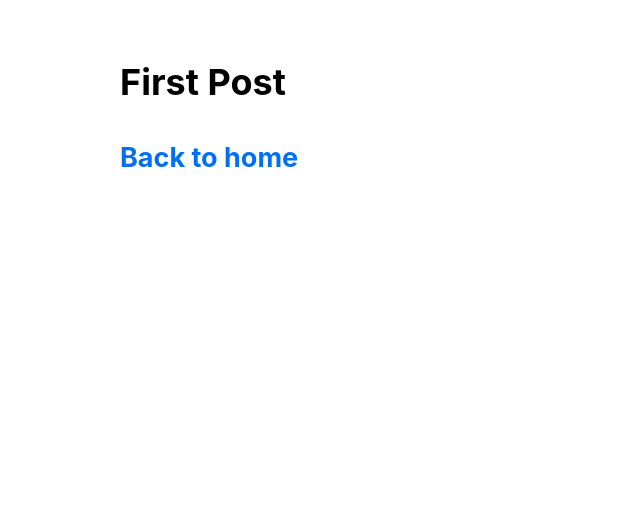
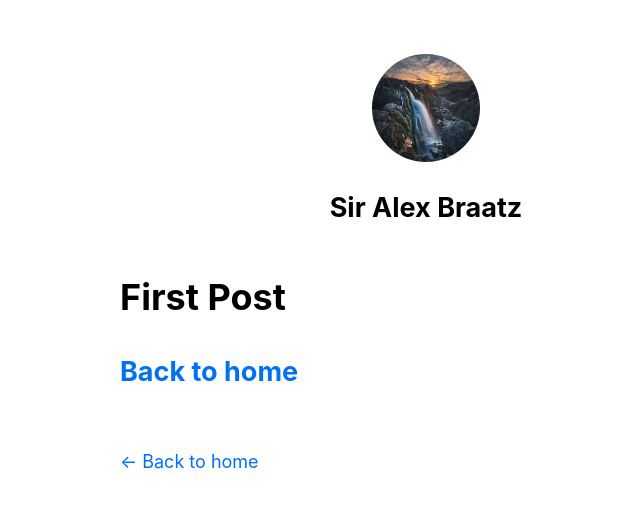
Before and after one commit to alexbraatz/blogpractice, a Next.js app: page /posts/first-post in a window 1280 px wide. Shown: the top 508 px of the page, without its empty margins (214-854 px from the left). Built offline with nearby package versions, Linux system fonts and the light colour scheme.

Commit message:
add functionality to first post page

```diff
--- a/components/layout.js
+++ b/components/layout.js
@@ -1,7 +1,75 @@
+import Head from 'next/head'
+import Image from 'next/image'
 import styles from './layout.module.css'
+import utilStyles from '../styles/utils.module.css'
+import Link from 'next/link'
 
-export default function Layout({ children }) {
-	return <div className={styles.container}>{children}</div>
+const name = 'Sir Alex Braatz'
+export const siteTitle = 'Alex Next.js sample site'
+
+export default function Layout({ children, home }) {
+	return (
+	<div className={styles.container}>
+		<Head>
+			<link rel="icon" href="/favicon.ico" />
+			<meta
+			  name="description"
+			  content="Learning how to build a site with Next.js baby!"
+			/>
+			<meta
+			  property="og:image"
+			  content={`https://og-image.vercel.app/${encodeURI(
+                siteTitle
+    		  )}.png?theme=light&md=0&fontSize=75px&images=https%3A%2F%2Fassets.vercel.com%2Fimage%2Fupload%2Ffront%2Fassets%2Fdesign%2Fnextjs-black-logo.svg`}
+        	/>
+			<meta name="og:title" content={siteTitle} />
+        	<meta name="twitter:card" content="summary_large_image" />
+      </Head>
+	  <header className={styles.header}>
+        {home ? (
+          <>
+            <Image
+              priority
+              src="/images/profile.jpg"
+              className={utilStyles.borderCircle}
+              height={144}
+              width={144}
+              alt={name}
+            />
+            <h1 className={utilStyles.heading2Xl}>{name}</h1>
+          </>
+        ) : (
+          <>
+            <Link href="/">
+              <a>
+                <Image
+                  priority
+                  src="/images/profile.jpg"
+                  className={utilStyles.borderCircle}
+                  height={108}
+                  width={108}
+                  alt={name}
+                />
+              </a>
+            </Link>
+            <h2 className={utilStyles.headingLg}>
+              <Link href="/">
+                <a className={utilStyles.colorInherit}>{name}</a>
+              </Link>
+            </h2>
+          </>
+        )}
+      </header>
+      <main>{children}</main>
+      {!home && (
+        <div className={styles.backToHome}>
+          <Link href="/">
+            <a>← Back to home</a>
+          </Link>
+        </div>
+      )}
+	</div>
+	)
 }
 
 // if you take a look at the HTML in your browser’s devtools, you’ll notice that the div rendered by
--- a/components/layout.module.css
+++ b/components/layout.module.css
@@ -4,7 +4,17 @@
 	max-width: 36rem;
 	padding: 0 1rem;
 	margin: 3rem auto 6rem;
-}
+  }
+
+  .header {
+	display: flex;
+	flex-direction: column;
+	align-items: center;
+  }
+
+  .backToHome {
+	margin: 3rem 0 0;
+  }
 
 /* To use this container class inside components/layout.js, you need to:
 
--- /dev/null
+++ b/styles/utils.module.css
@@ -0,0 +1,52 @@
+.heading2Xl {
+	font-size: 2.5rem;
+	line-height: 1.2;
+	font-weight: 800;
+	letter-spacing: -0.05rem;
+	margin: 1rem 0;
+  }
+
+  .headingXl {
+	font-size: 2rem;
+	line-height: 1.3;
+	font-weight: 800;
+	letter-spacing: -0.05rem;
+	margin: 1rem 0;
+  }
+
+  .headingLg {
+	font-size: 1.5rem;
+	line-height: 1.4;
+	margin: 1rem 0;
+  }
+
+  .headingMd {
+	font-size: 1.2rem;
+	line-height: 1.5;
+  }
+
+  .borderCircle {
+	border-radius: 9999px;
+  }
+
+  .colorInherit {
+	color: inherit;
+  }
+
+  .padding1px {
+	padding-top: 1px;
+  }
+
+  .list {
+	list-style: none;
+	padding: 0;
+	margin: 0;
+  }
+
+  .listItem {
+	margin: 0 0 1.25rem;
+  }
+
+  .lightText {
+	color: #666;
+  }
```
